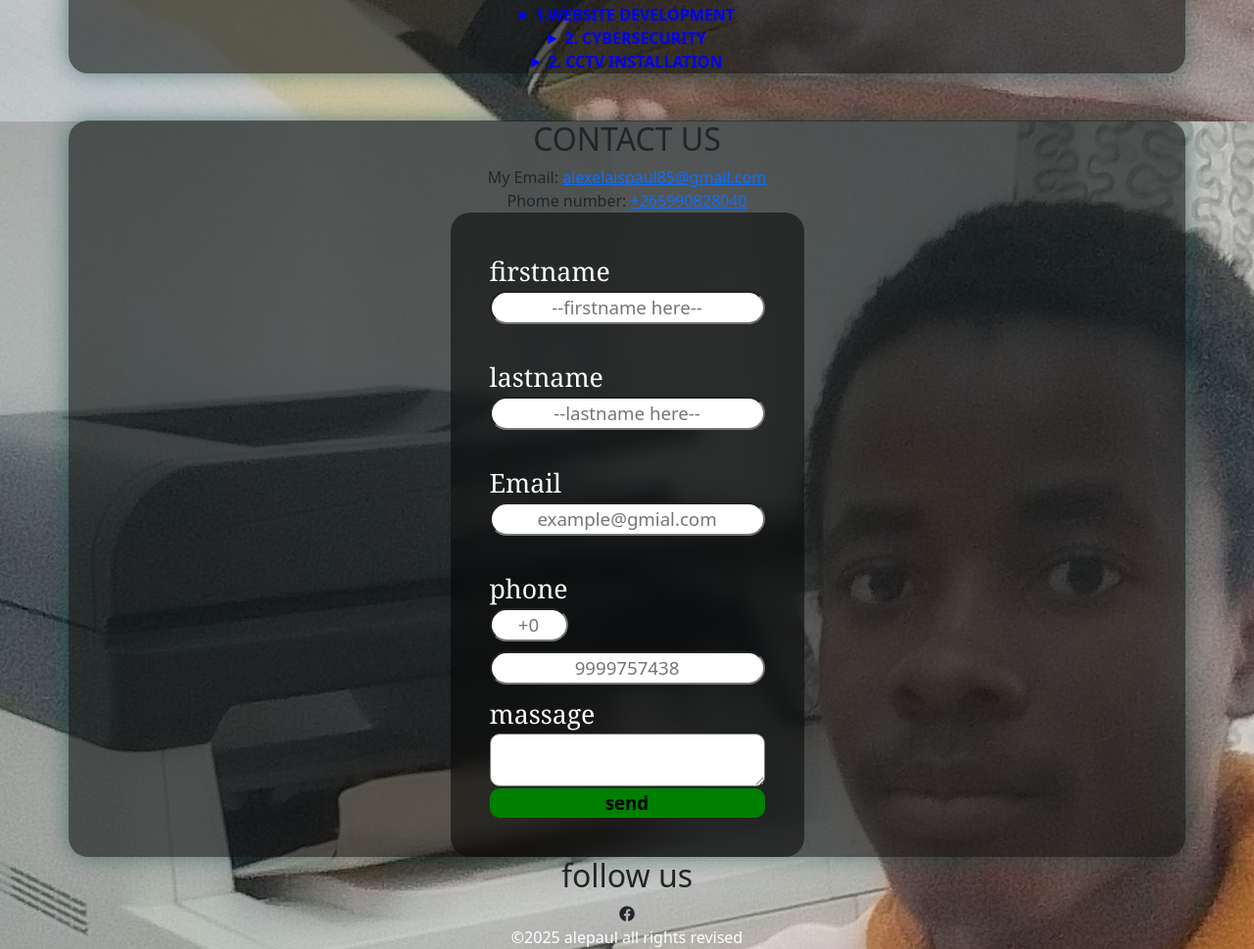
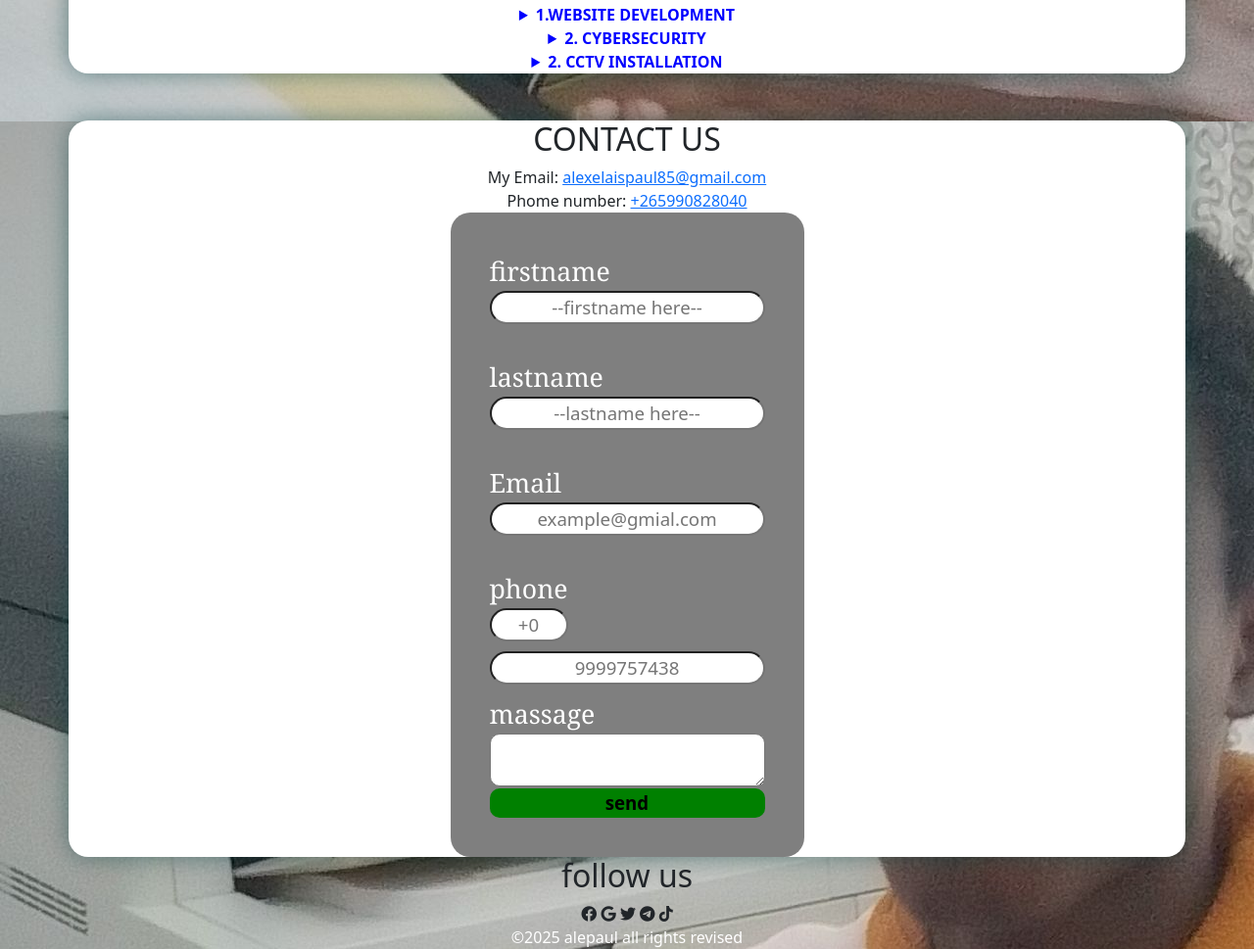
Before and after one commit to Alexpual/alepaulportofolio, a plain HTML site: page index.html in a window 1280 px wide. Shown: the part 1576-2545 px from the top of the page at 98% size. Drawn offline with nearby package versions, Linux system fonts and the light colour scheme.

Commit message:
Update index.html

```diff
--- a/index.html
+++ b/index.html
@@ -38,7 +38,7 @@
             justify-content: center;
             justify-items: center;
             align-items: center;
-            background-color: rgba(21, 23, 24, 0.616);
+            background-color: white;
             border-radius: 20px;
             box-shadow: 0 0 25px rgba(8, 66, 66, 0.514);
             transition:  2 ease;
@@ -370,6 +370,10 @@
     </section>
     <h2>follow us</h2>
     <i class="fab fa-facebook"></i>
+    <i class="fab fa-google"></i>
+    <i class="fab fa-twitter"></i>
+    <i class="fab fa-telegram"></i>
+    <i class="fab fa-tiktok"></i>
 </center>
 <footer> &COPY;2025 alepaul all rights revised</footer>
   <script>
```
